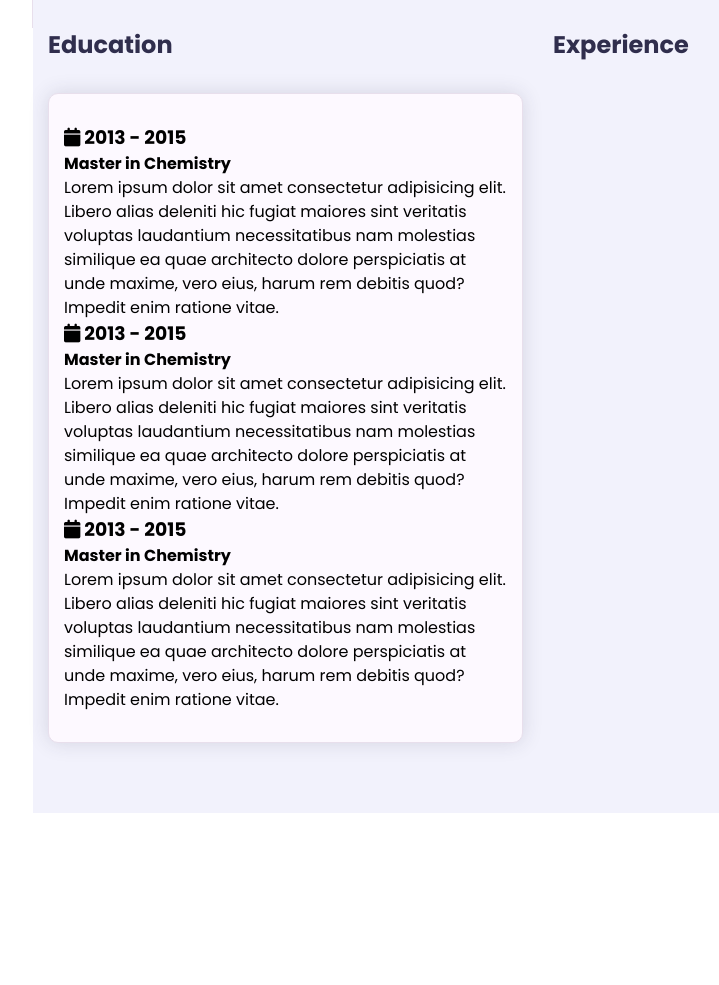
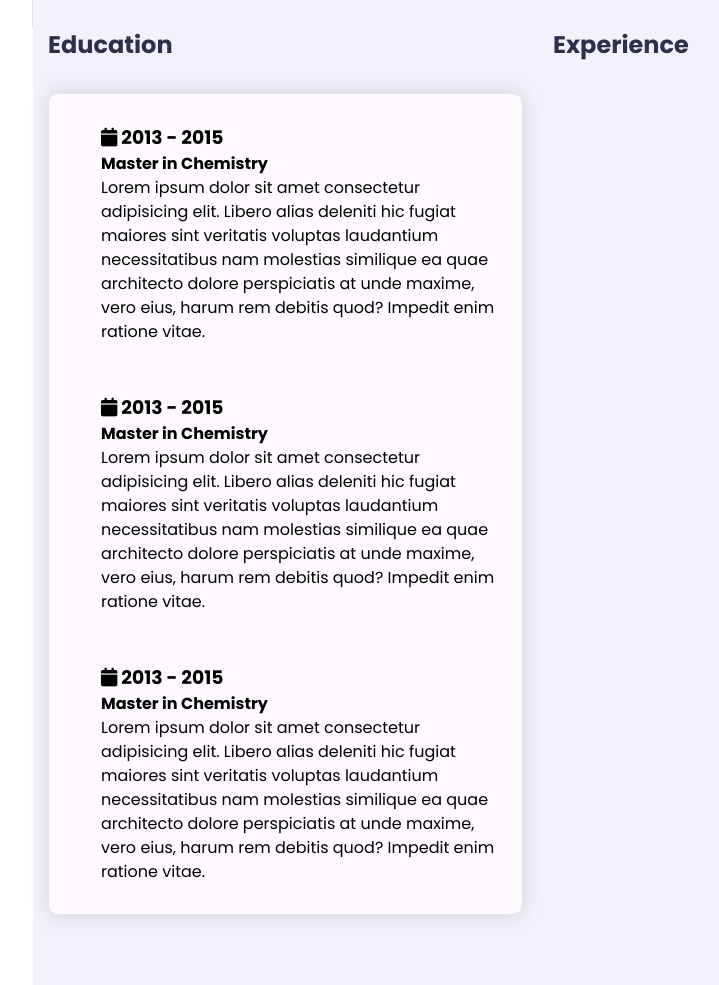
Before and after one commit to RajiaRani/Portfolio-Styles, a plain HTML site: page Portfolio3/index.html in a window 1280 px wide. Shown: the part 772-1757 px from the top of the page, without its empty margins (237-956 px from the left). Before the commit the page ends 1585 px from the top, so only its background shows below. Drawn offline with nearby package versions, Linux system fonts and the light colour scheme.

```diff
--- a/Portfolio3/style.css
+++ b/Portfolio3/style.css
@@ -443,3 +443,11 @@ h3.hello span {
     width: 100%;
     position: relative;
 }
+.about .about-content .timeline .timeline-item{
+    padding-left: 37px;
+    position: relative;
+    padding-bottom: 50px;
+}
+.about .about-content .timeline .timeline-item:last-child{
+    padding-bottom: 0;
+}
```
